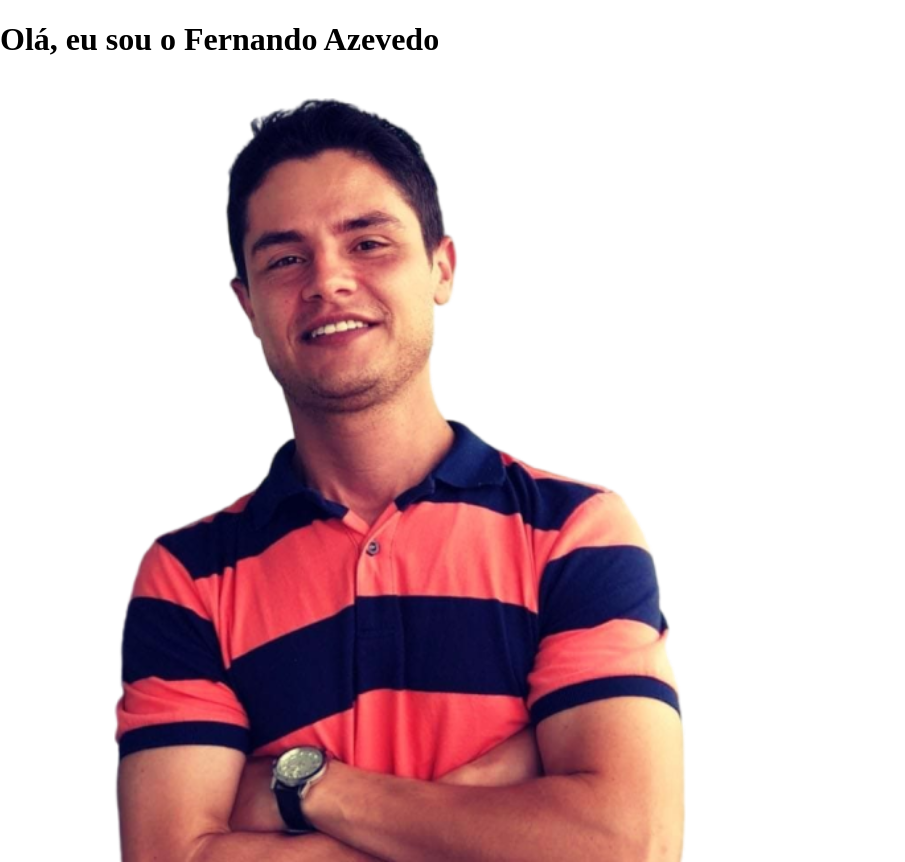
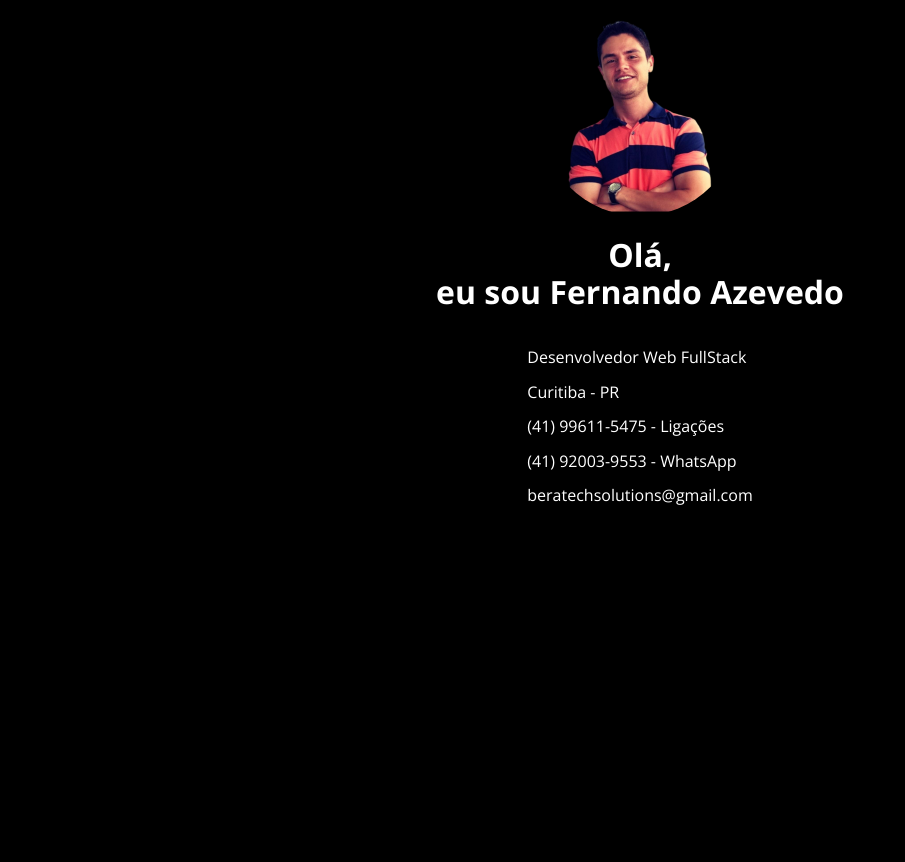
Before and after one commit to FernandoAntonioAzevedo/PortfolioProjFinal, a plain HTML site: page index.html in a window 1280 px wide. Shown: the top 862 px of the page, without its empty margins (0-905 px from the left). After the commit the page ends 800 px from the top, so only its background shows below. Drawn offline with nearby package versions, Linux system fonts and the light colour scheme.

Commit message:
inserindo global.css e padronizando estilizaçõe do projeto

```diff
--- /dev/null
+++ b/assets/css/global.css
@@ -0,0 +1,15 @@
+
+* {
+    box-sizing: border-box;
+    font-family: "Open Sans", sans-serif;
+}
+
+body {
+    background-color: #000;
+    color: #fff;
+
+}
+
+.main {
+    padding: 1rem;
+}
--- a/assets/css/header.css
+++ b/assets/css/header.css
@@ -0,0 +1,17 @@
+
+.header {
+    display: flex;
+    flex-direction: column;
+    align-items: center;
+}
+
+.header .photo {
+    width: 200px;
+    height: 200px;
+    border-radius: 50%;
+
+}
+
+.header .title {
+    text-align: center;
+}
--- a/index.html
+++ b/index.html
@@ -10,14 +10,21 @@
     integrity="sha512-NhSC1YmyruXifcj/KFRWoC561YpHpc5Jtzgvbuzx5VozKpWvQ+4nXhPdFgmx8xqexRcpAglTj9sIBWINXa8x5w=="
     crossorigin="anonymous" referrerpolicy="no-referrer" />
 
+    <link rel="preconnect" href="https://fonts.googleapis.com">
+    <link rel="preconnect" href="https://fontsç.gstatic.com" crossorigin>
+    <link href="https://fonts.googleapis.com/css2?family=Open+Sans:wght@400;700&display=swap" rel="stylesheet">
+
+    <link rel="stylesheet" href="assets/css/global.css">
     <link rel="stylesheet" href="assets/css/header.css">
 </head>
 <body>
+    <div class="main">
+     <header class="header">
+        <img src="assets/img/download.png" alt="foto de perfil" class="photo">
 
-    <header class="header">
-        <h1 class="title">Olá, eu sou o Fernando Azevedo</h1>
-
-        <img src="assets/img/download.png" alt="foto de perfil" class="photo">
+        <h1 class="title">
+            Olá, <br>eu sou Fernando Azevedo
+        </h1>
 
         <div class="informations">
             <p>Desenvolvedor Web FullStack</p>
@@ -26,8 +33,8 @@
             <p>(41) 92003-9553 - WhatsApp</p>
             <p>beratechsolutions@gmail.com</p>
         </div>
-
-    </header>
+     </header>
+    </div>
 
 </body>
 </html>
```
